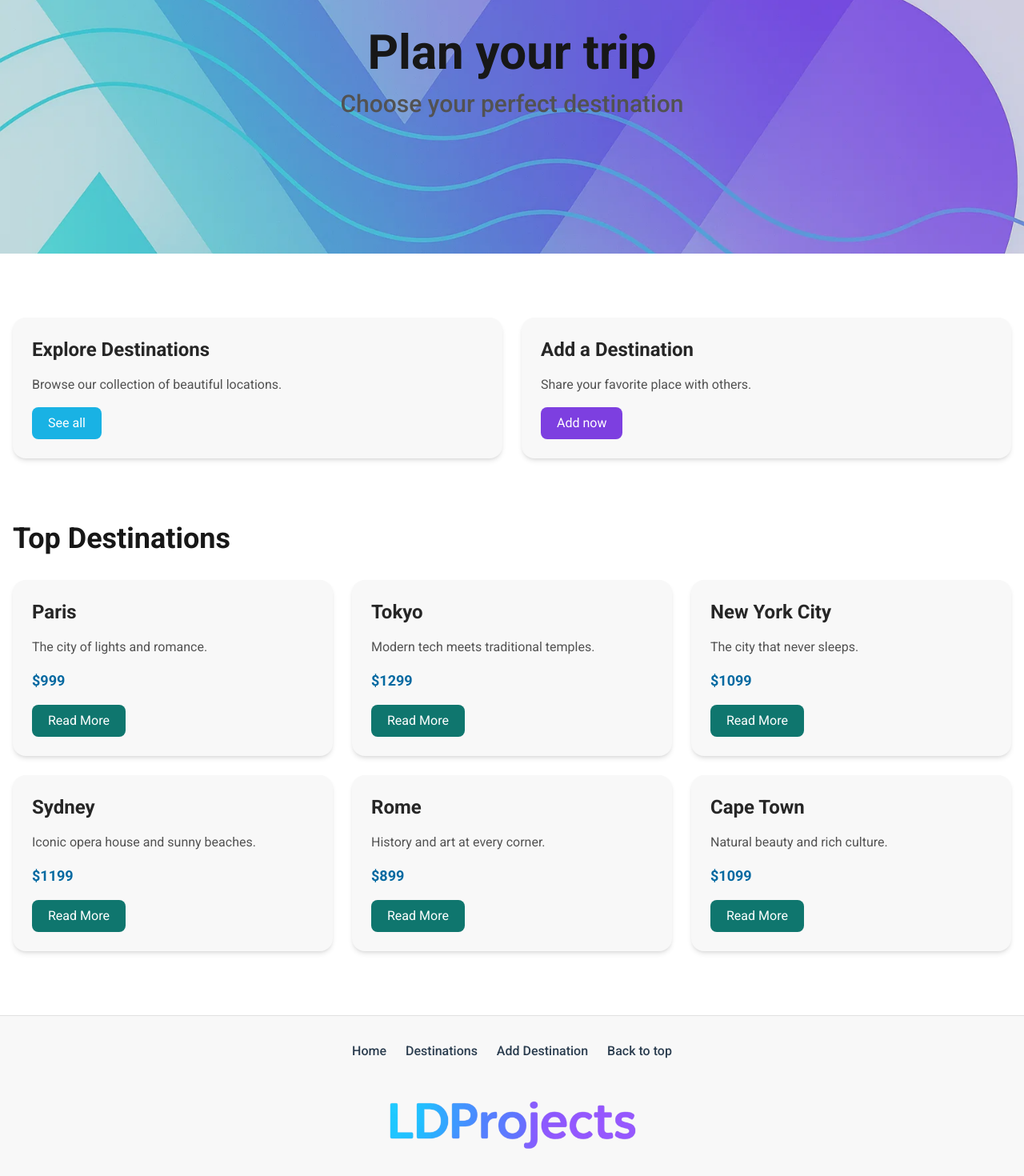
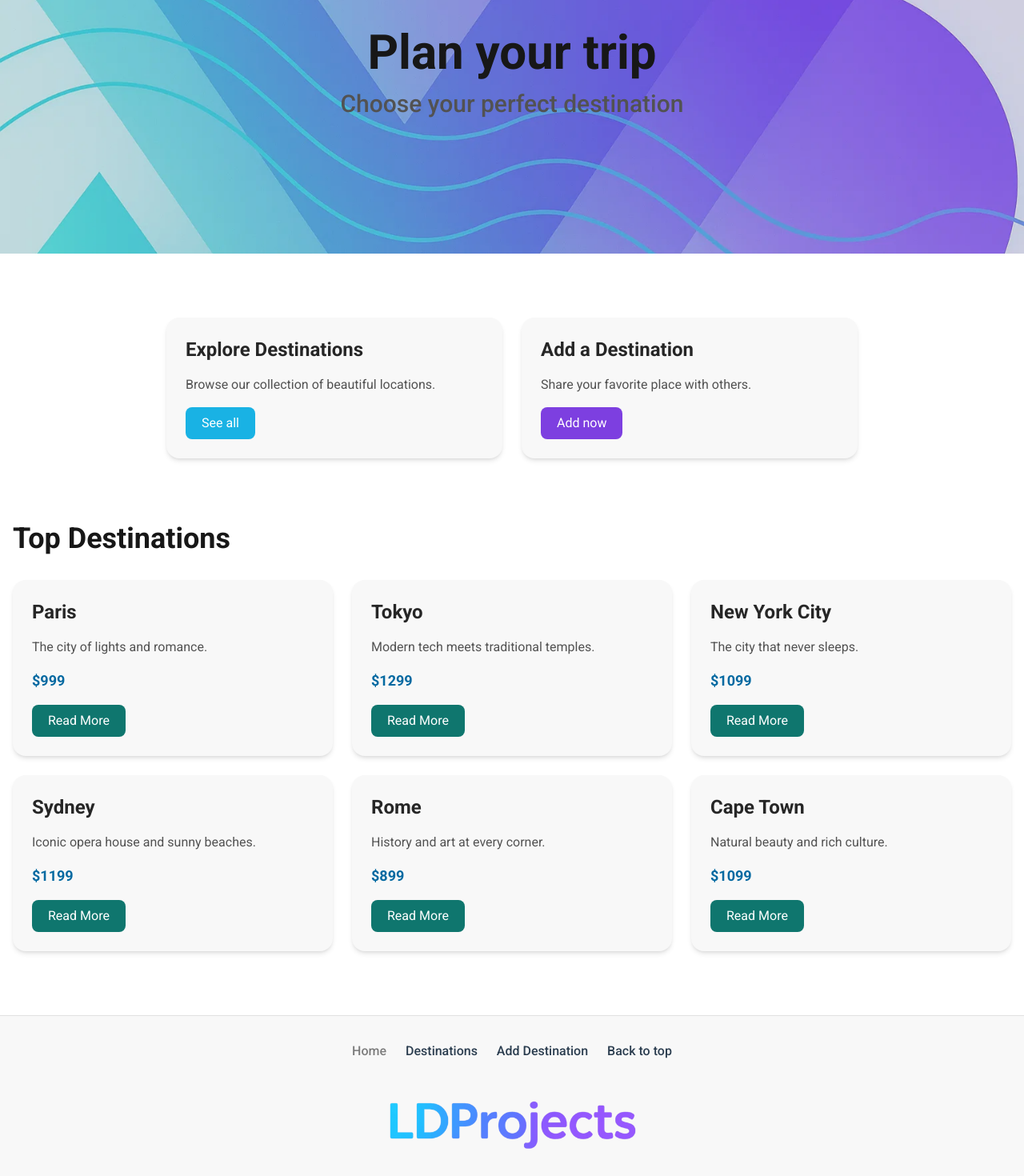
Before and after one commit to lazard9/vue-crud-ldproject, a Vue app: page / in a window 1280 px wide. Shown: the part 197-1667 px from the top of the page at 80% size. Built offline with nearby package versions, Linux system fonts and the light colour scheme.

Commit message:
feat: active nav link

```diff
--- a/src/components/Footer.vue
+++ b/src/components/Footer.vue
@@ -1,8 +1,15 @@
 <script setup>
+import { useRoute } from 'vue-router'
 import logo from '@/assets/ldprojects-logo-520-min.png'
 
 const scrollToTop = () => {
     window.scrollTo({ top: 0, behavior: 'smooth' })
+}
+
+const route = useRoute()
+
+const isActiveLink = (path) => {
+    return route.path === path
 }
 </script>
 
@@ -13,15 +20,15 @@ const scrollToTop = () => {
             <!-- Navigacija -->
             <nav class="flex flex-wrap justify-center space-x-6">
                 <RouterLink to="/"
-                    class="hover:text-[var(--color-heading)] font-medium no-underline transition-colors duration-200">
+                    :class="[isActiveLink('/') ? 'text-[var(--color-heading)]' : '', 'hover:text-[var(--color-heading)] font-medium no-underline transition-colors duration-200']">
                     Home
                 </RouterLink>
                 <RouterLink to="/destinations"
-                    class="hover:text-[var(--color-heading)] font-medium no-underline transition-colors duration-200">
+                    :class="[isActiveLink('/destinations') ? 'text-[var(--color-heading)]' : '', 'hover:text-[var(--color-heading)] font-medium no-underline transition-colors duration-200']">
                     Destinations
                 </RouterLink>
                 <RouterLink to="/destinations/add"
-                    class="hover:text-[var(--color-heading)] font-medium no-underline transition-colors duration-200">
+                    :class="[isActiveLink('/destinations/add') ? 'text-[var(--color-heading)]' : '', 'hover:text-[var(--color-heading)] font-medium no-underline transition-colors duration-200']">
                     Add Destination
                 </RouterLink>
                 <a href="#" @click.prevent="scrollToTop"
--- a/src/components/Navbar.vue
+++ b/src/components/Navbar.vue
@@ -1,8 +1,15 @@
 <script setup>
 import { ref } from 'vue'
+import { useRoute } from 'vue-router'
 import logo from '@/assets/ldprojects-logo-520-min.png'
 
 const isOpen = ref(false)
+
+const route = useRoute()
+
+const isActiveLink = (path) => {
+    return route.path === path
+}
 </script>
 
 <template>
@@ -22,10 +29,11 @@ const isOpen = ref(false)
                         >Home</RouterLink
                     > -->
                     <RouterLink to="/destinations"
-                        class="hover:text-[var(--color-heading)] font-medium no-underline transition-colors duration-200">
+                        :class="[isActiveLink('/destinations') ? 'text-[var(--color-heading)]' : '', 'hover:text-[var(--color-heading)] font-medium no-underline transition-colors duration-200']">
                         Destinations</RouterLink>
                     <RouterLink to="/destinations/add"
-                        class="hover:text-[var(--color-heading)] font-medium no-underline transition-colors duration-200">Add
+                        :class="[isActiveLink('/destinations/add') ? 'text-[var(--color-heading)]' : '', 'hover:text-[var(--color-heading)] font-medium no-underline transition-colors duration-200']">
+                        Add
                         Destination</RouterLink>
                 </div>
 
@@ -42,10 +50,12 @@ const isOpen = ref(false)
             <!-- Mobile Menu -->
             <div v-if="isOpen" class="md:hidden mt-2 space-y-2 pb-4">
                 <!-- <RouterLink to="/" class="block px-2 py-1 hover:text-[var(--color-heading)] no-underline">Home</RouterLink> -->
-                <RouterLink to="/destinations" class="block px-2 py-1 hover:text-[var(--color-heading)] font-medium no-underline transition-colors duration-200">
+                <RouterLink to="/destinations"
+                    :class="[isActiveLink('/destinations') ? 'text-[var(--color-heading)]' : '', 'block px-2 py-1 hover:text-[var(--color-heading)] font-medium no-underline transition-colors duration-200']">
                     Destinations</RouterLink>
                 <RouterLink to="/destinations/add"
-                    class="block px-2 py-1 hover:text-[var(--color-heading)] font-medium no-underline transition-colors duration-200">Add Destination</RouterLink>
+                    :class="[isActiveLink('/destinations/add') ? 'text-[var(--color-heading)]' : '', 'block px-2 py-1 hover:text-[var(--color-heading)] font-medium no-underline transition-colors duration-200']">
+                    Add Destination</RouterLink>
             </div>
         </div>
     </nav>
--- a/src/router.js
+++ b/src/router.js
@@ -8,7 +8,7 @@ const routes = [
 ]
 
 const router = createRouter({
-    history: createWebHistory(),
+    history: createWebHistory(import.meta.env.BASE_URL),
     routes,
 })
 
--- a/src/views/Home.vue
+++ b/src/views/Home.vue
@@ -10,7 +10,7 @@ import DestinationsGrid from '../components/DestinationsGrid.vue';
             <HeroSection title="Plan your trip" subtitle="Choose your perfect destination" />
         </section>
 
-        <section class="max-w-screen-xl mx-auto px-4 mb-20">
+        <section class="max-w-4xl mx-auto px-4 mb-20">
             <CtaCardsContainer />
         </section>
 
```
